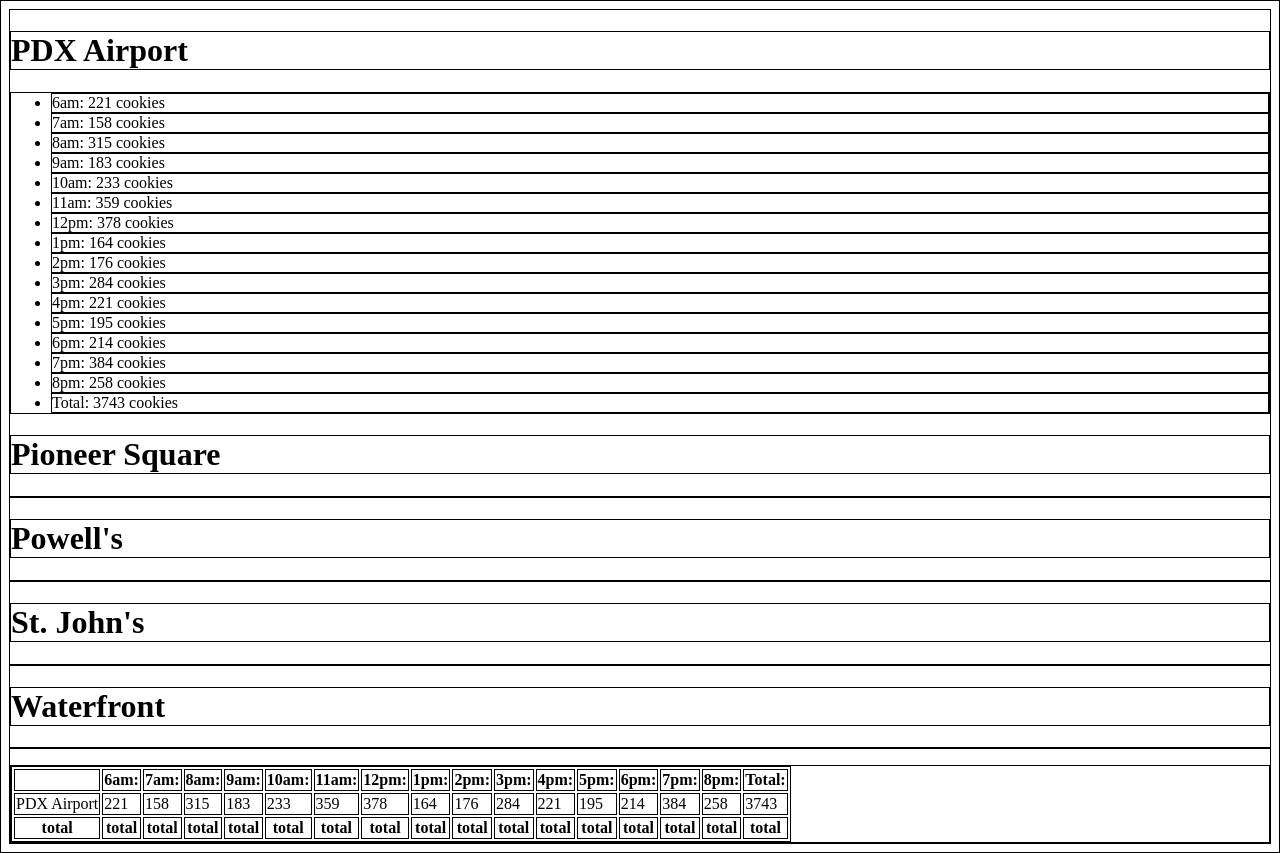
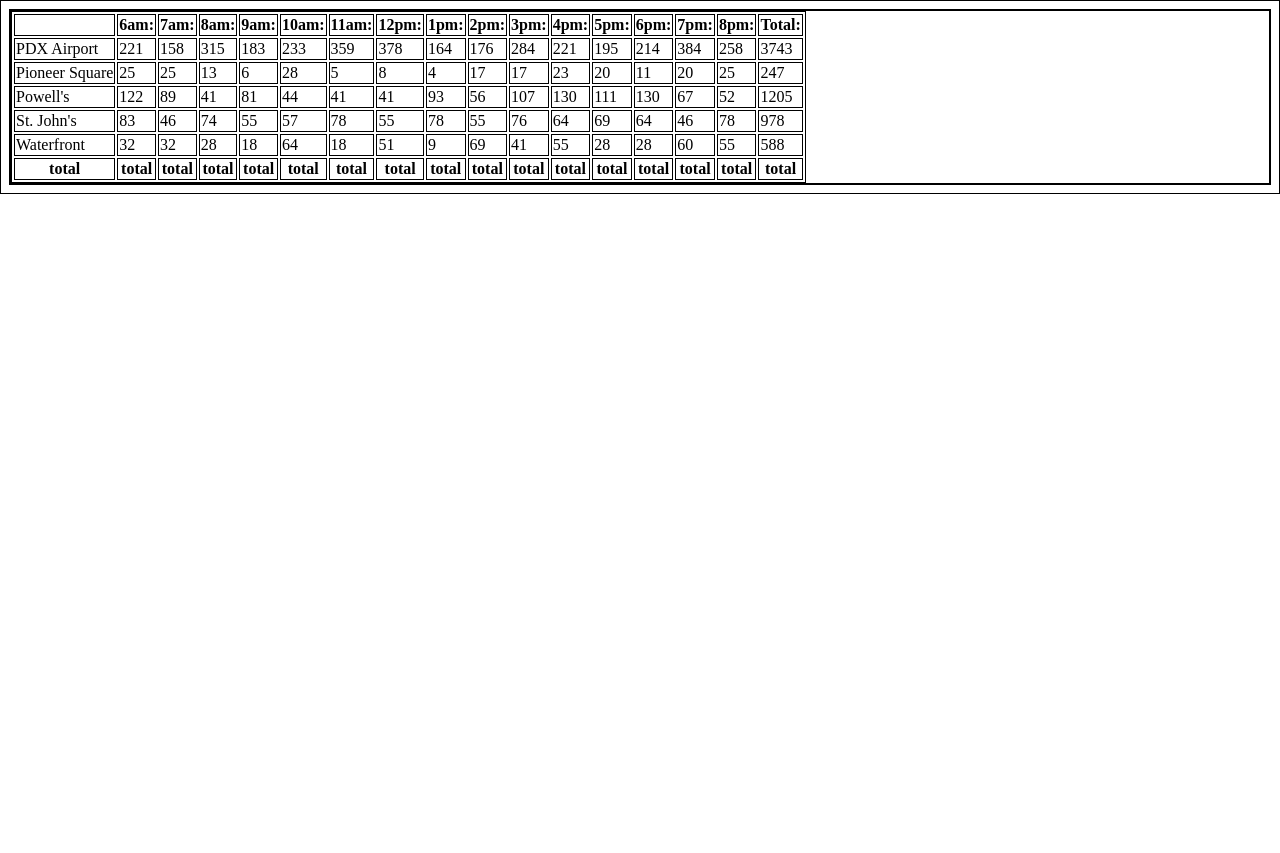
Before and after one commit to stephaniesmith/cookies, a plain HTML site: page sales.html in a window 1280 px wide. After the commit the page ends 800 px from the top, so only its background shows below. Drawn offline with Linux system fonts and the light colour scheme.

Commit message:
updated buildFooter & buildHeader functions

```diff
--- a/app.js
+++ b/app.js
@@ -31,51 +31,60 @@ Store.prototype.totalCookies = function () {
     this.hourlyArray.push(total);
 };
 
-Store.prototype.renderCookies = function () {
-    for (let i = 0; i < this.hourlyArray.length; i++) {
-        const list = document.getElementById(this.parentId);
-        const li = document.createElement('li');
-        li.textContent = time[i] + this.hourlyArray[i] + ' cookies';
-        list.appendChild(li);
+Store.prototype.buildTable = function () {
+    const tbody = document.getElementById('tbody');
+    const tr = document.createElement('tr');
+    const td = document.createElement('td');
+    td.textContent = this.location;
+    tr.appendChild(td);
+    for (let m = 0; m < this.hourlyArray.length; m++) {
+        const td = document.createElement('td');
+        td.textContent = this.hourlyArray[m];
+        tr.appendChild(td);
+        tbody.appendChild(tr);
     }
 };
+
+buildHeader();
 
 const airport = new Store ('PDX Airport', 23, 65, 6.3, 'airport');
 console.log(airport);
 
 airport.calcCookies();
 airport.totalCookies();
-airport.renderCookies();
+airport.buildTable();
 
-// const pioneer = new Store ('Pioneer Square', 3, 24, 1.2, 'pioneer');
-// console.log(pioneer);
+const pioneer = new Store ('Pioneer Square', 3, 24, 1.2, 'pioneer');
+console.log(pioneer);
 
-// pioneer.calcCookies();
-// pioneer.totalCookies();
-// pioneer.renderCookies();
+pioneer.calcCookies();
+pioneer.totalCookies();
+pioneer.buildTable();
 
-// const powells = new Store ('Powell\'s', 11, 38, 3.7, 'powells');
-// console.log(powells);
+const powells = new Store ('Powell\'s', 11, 38, 3.7, 'powells');
+console.log(powells);
 
-// powells.calcCookies();
-// powells.totalCookies();
-// powells.renderCookies();
+powells.calcCookies();
+powells.totalCookies();
+powells.buildTable();
 
-// const johns = new Store ('St. John\'s', 20, 38, 2.3, 'johns');
-// console.log(johns);
+const johns = new Store ('St. John\'s', 20, 38, 2.3, 'johns');
+console.log(johns);
 
-// johns.calcCookies();
-// johns.totalCookies();
-// johns.renderCookies();
+johns.calcCookies();
+johns.totalCookies();
+johns.buildTable();
 
-// const waterfront = new Store ('Waterfront', 2, 16, 4.6, 'waterfront');
-// console.log(waterfront);
+const waterfront = new Store ('Waterfront', 2, 16, 4.6, 'waterfront');
+console.log(waterfront);
 
-// waterfront.calcCookies();
-// waterfront.totalCookies();
-// waterfront.renderCookies();
+waterfront.calcCookies();
+waterfront.totalCookies();
+waterfront.buildTable();
 
-const buildHeader = function () {
+buildFooter();
+
+function buildHeader() {
     for (let k = 0; k < time.length; k++) {
         const tr = document.getElementById('header-row');
         const th = document.createElement('th');
@@ -84,22 +93,7 @@ const buildHeader = function () {
     };
 };
 
-const buildTable = function () {
-    const tbody = document.getElementById('tbody');
-    const tr = document.createElement('tr');
-    const td = document.createElement('td');
-    td.textContent = airport.location;
-    tr.appendChild(td);
-    for (let m = 0; m < footer.length - 1; m++) {
-        const td = document.createElement('td');
-        td.textContent = airport.hourlyArray[m];
-        tr.appendChild(td);
-        tbody.appendChild(tr);
-    }
-};
-
-
-const buildFooter = function () {
+function buildFooter() {
     for (let n = 0; n < footer.length; n++) {
         const tr = document.getElementById('footer-row');
         const th = document.createElement('th');
@@ -107,7 +101,3 @@ const buildFooter = function () {
         tr.appendChild(th);
     };
 };
-
-buildHeader();
-buildTable();
-buildFooter();
--- a/sales.html
+++ b/sales.html
@@ -5,21 +5,6 @@
     <link rel="stylesheet" href="main.css">
   </head>
   <body>
-    <h1>PDX Airport</h1>
-    <ul id="airport">
-    </ul>
-    <h1>Pioneer Square</h1>
-    <ul id="pioneer">
-    </ul>
-    <h1>Powell's </h1>
-    <ul id="powells">
-    </ul>
-    <h1>St. John's</h1>
-    <ul id="johns">
-    </ul>
-    <h1>Waterfront</h1>
-    <ul id="waterfront">
-    </ul>
     <section>
         <table>
           <thead>
```
